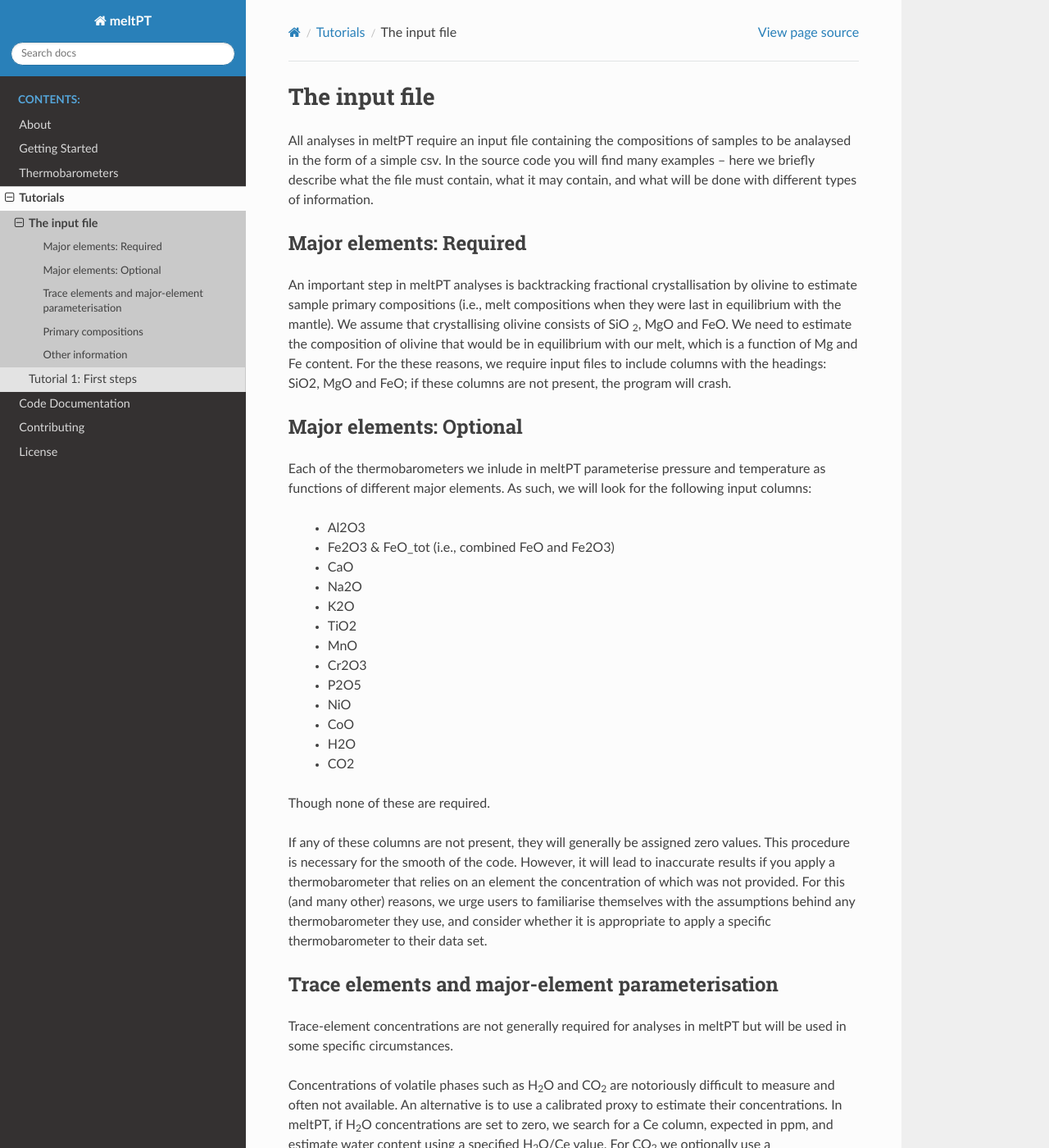
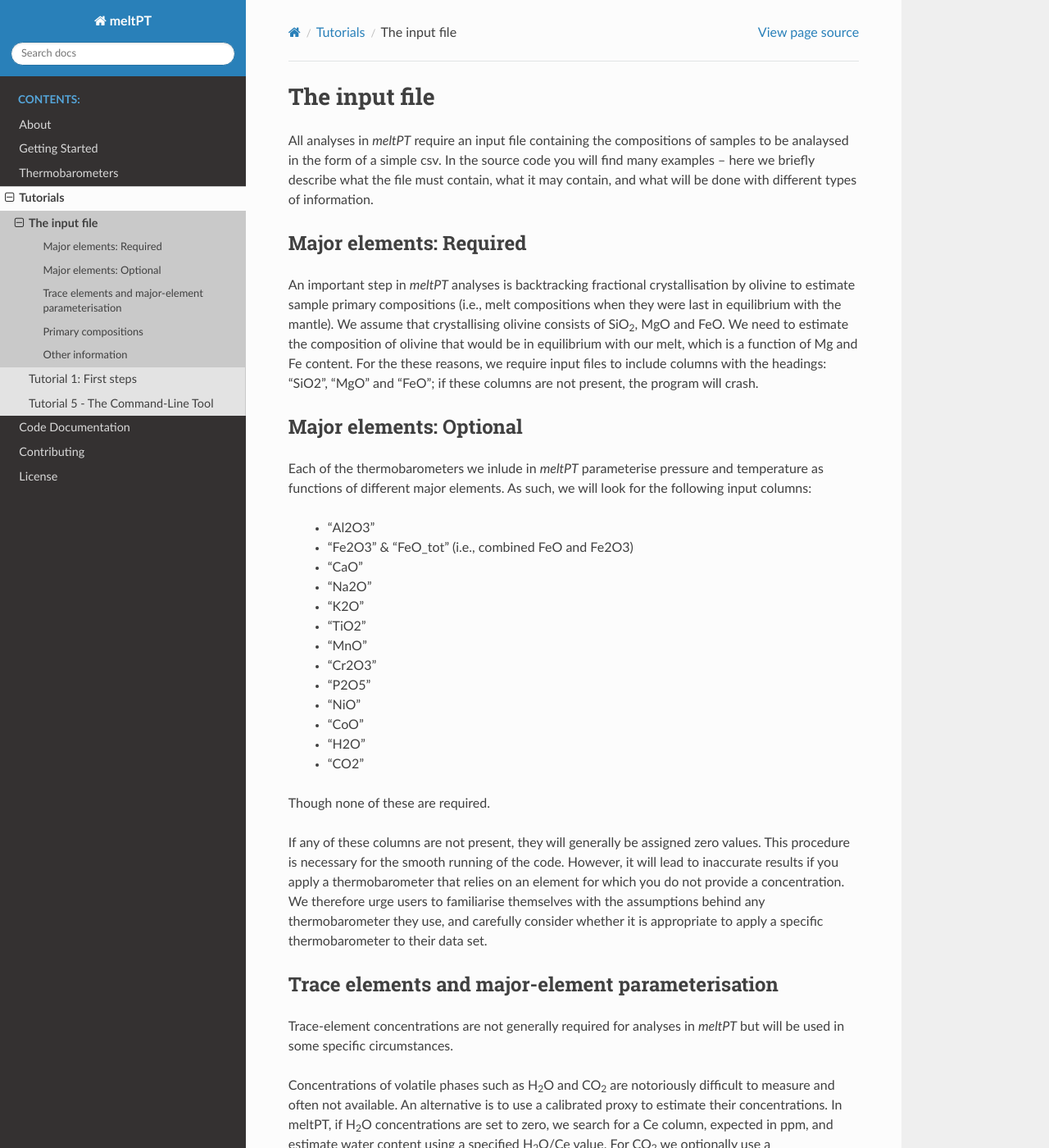
Before and after one commit to fmcnab/meltPT, a Sphinx documentation site: the page built from docs/source/input_file.rst, in a window 1280 px wide and 1400 px high. Shown: the whole window at 82% size. Built offline with Sphinx 7.4.7 and the Read the Docs theme 2.0.0, drawn with Linux system fonts in a browser that asks for light colours; pages that are not in the unit, such as notebooks, are missing from menus; some of the changed text lies outside the part shown.

Commit message:
Updating tutorial docs.

```diff
--- a/docs/source/input_file.rst
+++ b/docs/source/input_file.rst
@@ -2,7 +2,7 @@
 The input file
 ==============
 
-All analyses in meltPT require an input file containing the compositions of
+All analyses in *meltPT* require an input file containing the compositions of
 samples to be analaysed in the form of a simple csv. In the source code you
 will find many examples -- here we briefly describe what the file must contain,
 what it may contain, and what will be done with different types of information.
@@ -11,51 +11,51 @@ what it may contain, and what will be done with different types of information.
 Major elements: Required
 ------------------------
 
-An important step in meltPT analyses is backtracking fractional crystallisation
+An important step in *meltPT* analyses is backtracking fractional crystallisation
 by olivine to estimate sample primary compositions (i.e., melt compositions
 when they were last in equilibrium with the mantle). We assume that
-crystallising olivine consists of SiO\  :sub:`2`\ , MgO and FeO. We need to
+crystallising olivine consists of SiO\ :sub:`2`\ , MgO and FeO. We need to
 estimate the composition of olivine that would be in equilibrium with our melt,
 which is a function of Mg and Fe content. For the these reasons, we require
-input files to include columns with the headings: SiO2, MgO and FeO; if these
-columns are not present, the program will crash.
+input files to include columns with the headings: "SiO2", "MgO" and "FeO"; if
+these columns are not present, the program will crash.
 
 ------------------------
 Major elements: Optional
 ------------------------
 
-Each of the thermobarometers we inlude in meltPT parameterise pressure and
+Each of the thermobarometers we inlude in *meltPT* parameterise pressure and
 temperature as functions of different major elements. As such, we will look
 for the following input columns:
-  - Al2O3
-  - Fe2O3 & FeO_tot (i.e., combined FeO and Fe2O3)
-  - CaO
-  - Na2O
-  - K2O
-  - TiO2
-  - MnO
-  - Cr2O3
-  - P2O5
-  - NiO
-  - CoO
-  - H2O
-  - CO2
+  - "Al2O3"
+  - "Fe2O3" & "FeO_tot" (i.e., combined FeO and Fe2O3)
+  - "CaO"
+  - "Na2O"
+  - "K2O"
+  - "TiO2"
+  - "MnO"
+  - "Cr2O3"
+  - "P2O5"
+  - "NiO"
+  - "CoO"
+  - "H2O"
+  - "CO2"
 Though none of these are required.
 
 If any of these columns are not present, they will generally be assigned zero
-values. This procedure is necessary for the smooth of the code. However, it
-will lead to inaccurate results if you apply a thermobarometer that relies on
-an element the concentration of which was not provided. For this (and many
-other) reasons, we urge users to familiarise themselves with the assumptions
-behind any thermobarometer they use, and consider whether it is appropriate
-to apply a specific thermobarometer to their data set.
+values. This procedure is necessary for the smooth running of the code.
+However, it will lead to inaccurate results if you apply a thermobarometer that
+relies on an element for which you do not provide a concentration. We therefore
+urge users to familiarise themselves with the assumptions behind any
+thermobarometer they use, and carefully consider whether it is appropriate to
+apply a specific thermobarometer to their data set.
 
 -------------------------------------------------
 Trace elements and major-element parameterisation
 -------------------------------------------------
 
-Trace-element concentrations are not generally required for analyses in meltPT
-but will be used in some specific circumstances.
+Trace-element concentrations are not generally required for analyses in
+*meltPT* but will be used in some specific circumstances.
 
 Concentrations of volatile phases such as H\ :sub:`2`\ O and CO\ :sub:`2` are
 notoriously difficult to measure and often not available. An alternative is to
```
Also changed, not shown: other parts of docs/source/input_file.rst (+8 -6 lines), docs/source/Tutorial_5.rst (added, +25 -0 lines).
